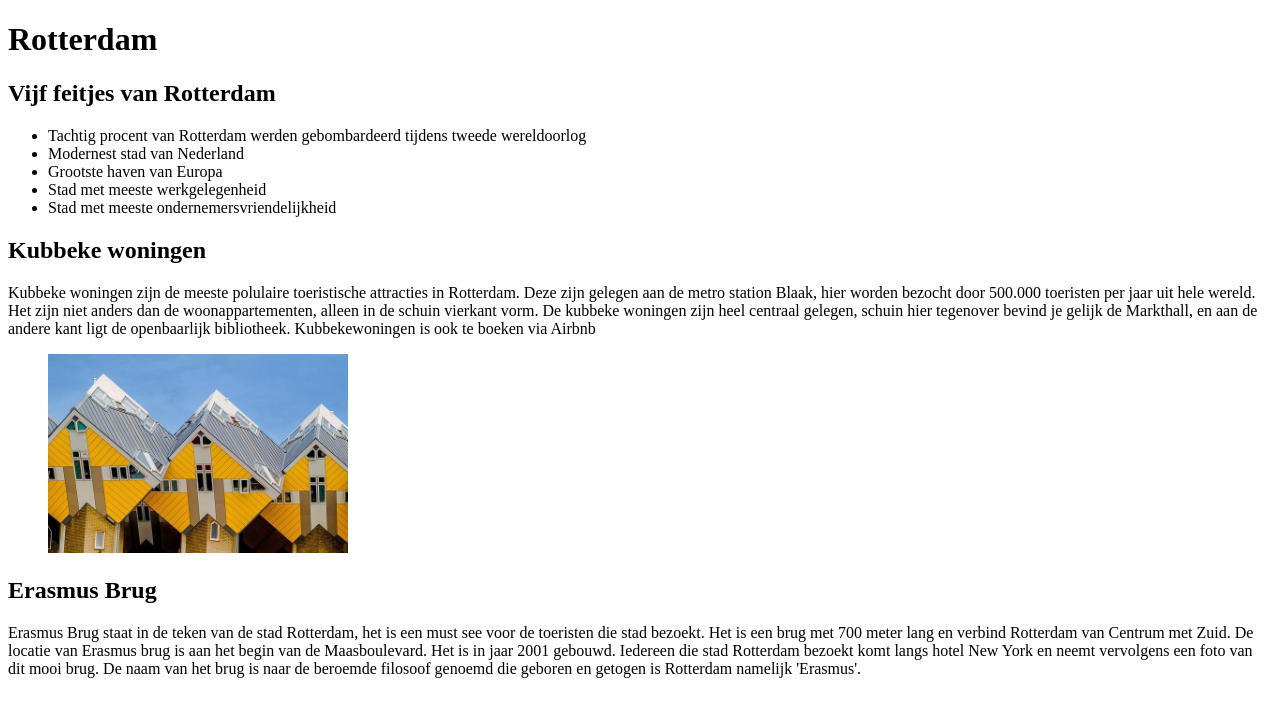
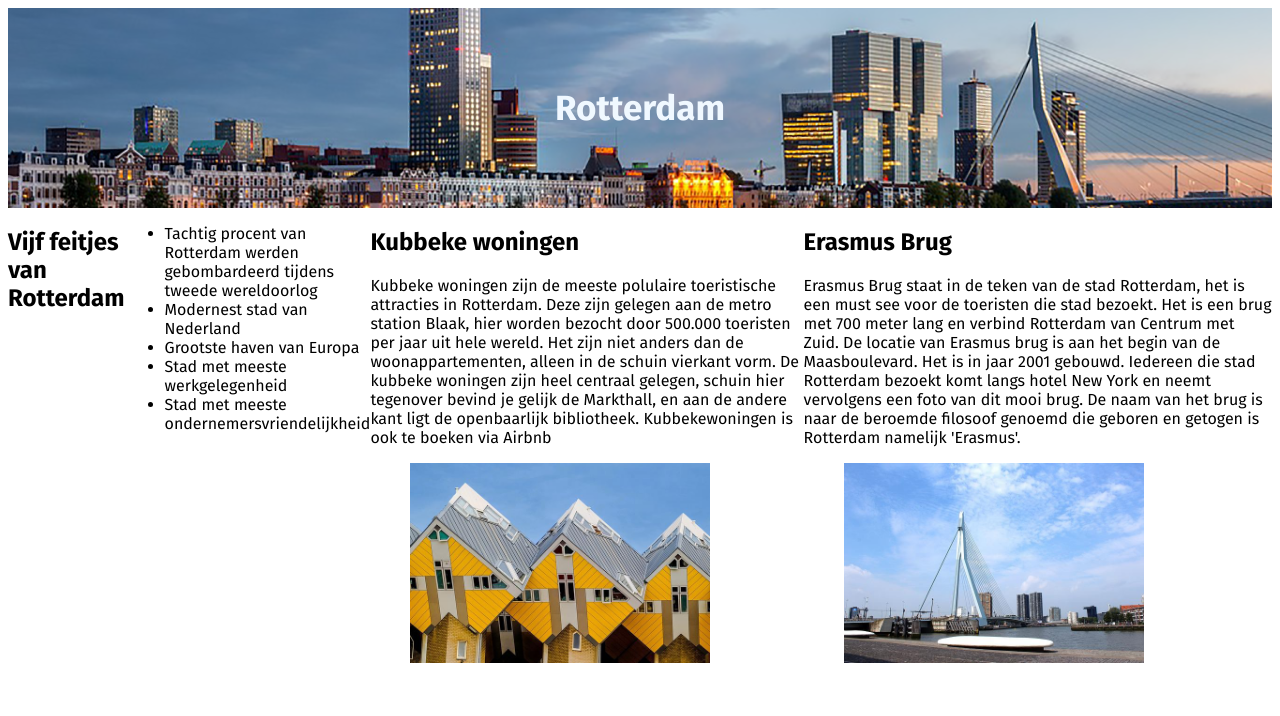
Before and after one commit to wang0053/les-18, a plain HTML site: page index.html in a window 1280 px wide. Drawn offline with Linux system fonts and the light colour scheme.

Commit message:
les-18
Opdracht is afgerond

```diff
--- a/index.html
+++ b/index.html
@@ -4,13 +4,14 @@
   <meta charset="UTF-8">
   <meta http-equiv="X-UA-Compatible" content="IE=edge">
   <meta name="viewport" content="width=device-width, initial-scale=1.0">
+  <link rel="stylesheet" href="main.css"/>
   <title>Document</title>
 </head>
 <body>
   <header>
     <h1>Rotterdam</h1>
   </header>
-  <div>
+  <div class="geheel">
     <section class= "gedeelte-1">
       <h2>Vijf feitjes van Rotterdam</h2>
       <ul>
@@ -45,9 +46,8 @@
           brug. De naam van het brug is naar de beroemde filosoof genoemd die geboren en getogen is Rotterdam namelijk 'Erasmus'.
         </p>
         <figure>
-
+          <img src="./img/erasmus-brug.jpg" width="300px">
         </figure>
-
       </article>
     </section>
 
--- a/main.css
+++ b/main.css
@@ -0,0 +1,35 @@
+@import url('https://fonts.googleapis.com/css2?family=Abel&family=Fira+Sans:ital,wght@0,100;0,200;0,300;0,400;0,500;0,600;0,700;0,800;0,900;1,100;1,200;1,300;1,400;1,500;1,600;1,700;1,800;1,900&display=swap');
+
+body{
+  font-family: fira Sans;
+}
+
+header{
+  width: 100%;
+  height: 100px;
+  color: aliceblue;
+  display: flex;
+  justify-content: center;
+  align-items: center;
+  background-image: url('../les-18/img/rotterdam-2.png');
+}
+
+h1 {
+  font-size: 20px;
+}
+
+
+@media (min-width: 1024px) {
+  header{
+    height: 200px;
+  }
+
+  h1 {
+    font-size: 35px;
+  }
+
+
+  .geheel, .gedeelte-1, .gedeelte-2 {
+  display: flex;
+  }
+}
```
Also changed, not shown: img/rotterdam-2.png (added).
